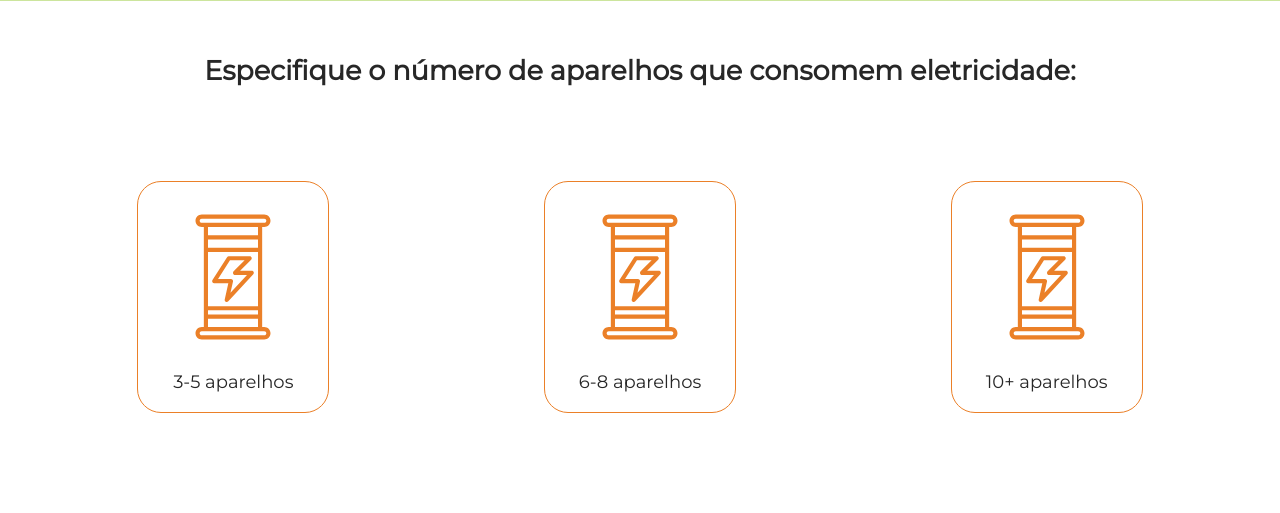
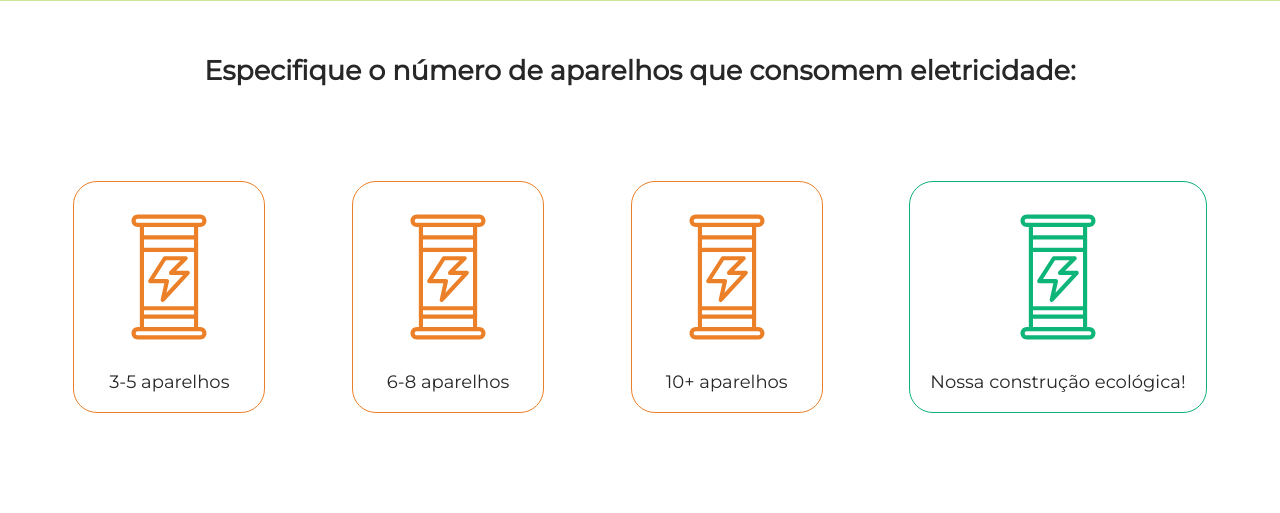
Before and after one commit to roballos/calculadora, a Flask app: page /1/1 in a window 1280 px wide. Shown: the part 469-982 px from the top of the page. Run offline with Flask 3, Linux system fonts and the light colour scheme.

Commit message:
Add files via upload

```diff
--- a/calculadora/templates/electronics.html
+++ b/calculadora/templates/electronics.html
@@ -37,6 +37,11 @@
           <img class="item__img" src="/static/img/battery.svg" alt="battery">
           <span>10+ aparelhos</span></a>
       </li>
+      <li class="list__item list__item--eco">
+        <a href="{{ lights ~ '/10' }}">
+          <img class="item__img" src="/static/img/battery.svg" alt="battery">
+          <span>Nossa construção ecológica!</span></a>
+      </li>
       <!--  -->
     </ul>
     {% endblock %}
```
